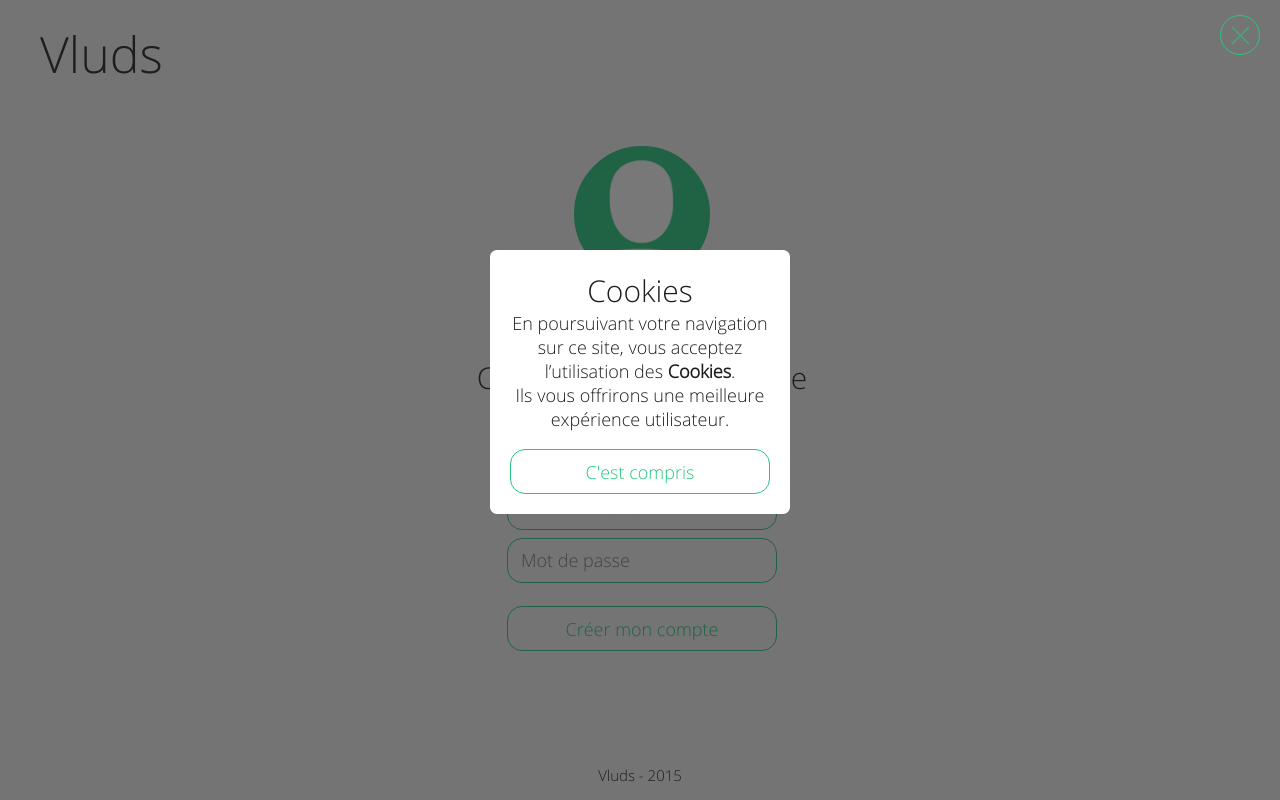
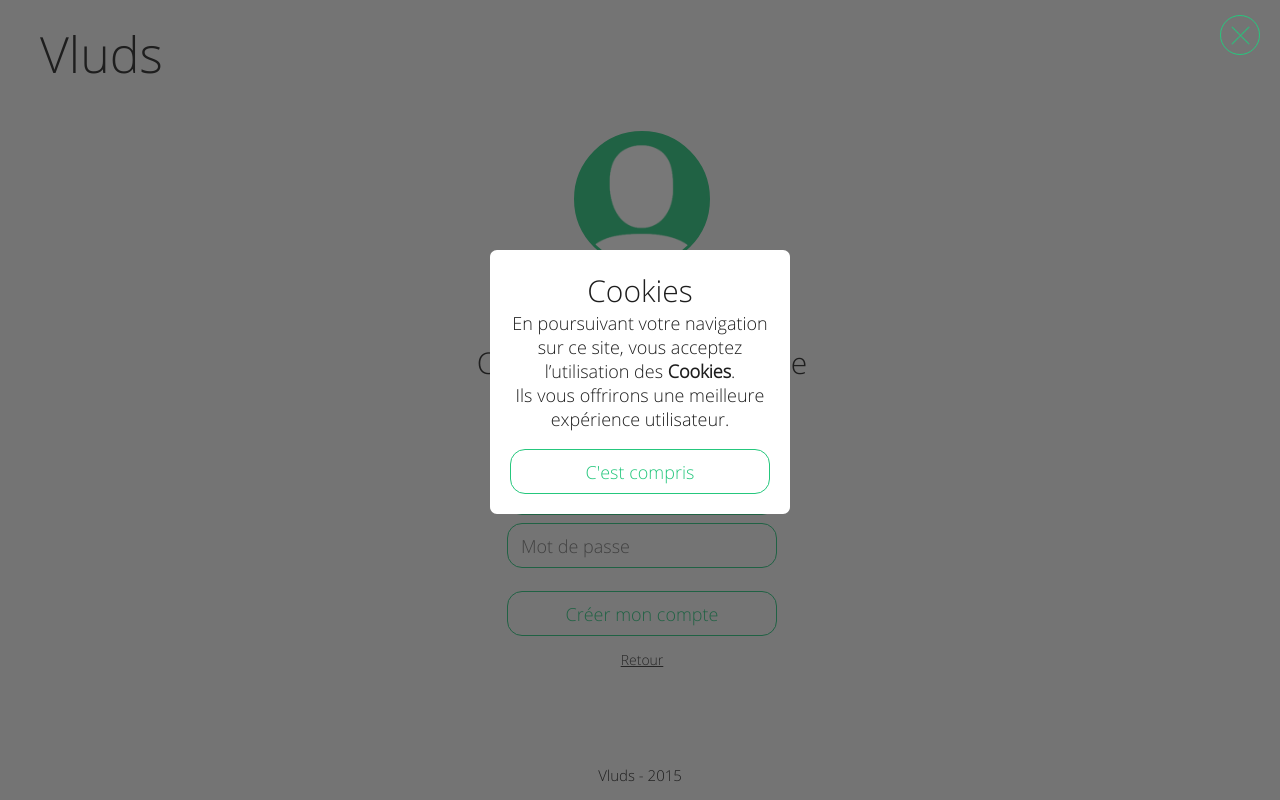
Before and after one commit to Vluds/Vluds-Rebuild, a PHP site: page /index.php?page=register in a window 1280 px wide. Run offline with PHP 8.4, Linux system fonts and the light colour scheme.

Commit message:
Minor Update

```diff
--- a/css/default_style.css
+++ b/css/default_style.css
@@ -202,7 +202,8 @@ section
 {
 	width: 200px;
 }
-#options-container #link-container
+
+#link-container
 {
 	margin-top: 10px;
 }
--- a/css/home_style.css
+++ b/css/home_style.css
@@ -3,7 +3,7 @@
 	display: inline-block;
 	vertical-align: middle;
 	margin: auto;
-	width: 440px;
+	width: 450px;
 
 	display: none;
 }
--- a/models/login.php
+++ b/models/login.php
@@ -35,5 +35,8 @@
 				<p>Connexion</p>
 			</div>
 		</ul>
+		<div id="link-container">
+			<span class="a" onClick="loadModel('home')"><p>Retour</p></span>
+		</div>
 	</form>
 </div>
--- a/models/register.php
+++ b/models/register.php
@@ -36,5 +36,8 @@
 				<p>Créer mon compte</p>
 			</div>
 		</ul>
+		<div id="link-container">
+			<span class="a" onClick="loadModel('home')"><p>Retour</p></span>
+		</div>
 	</form>
 </div>
```
